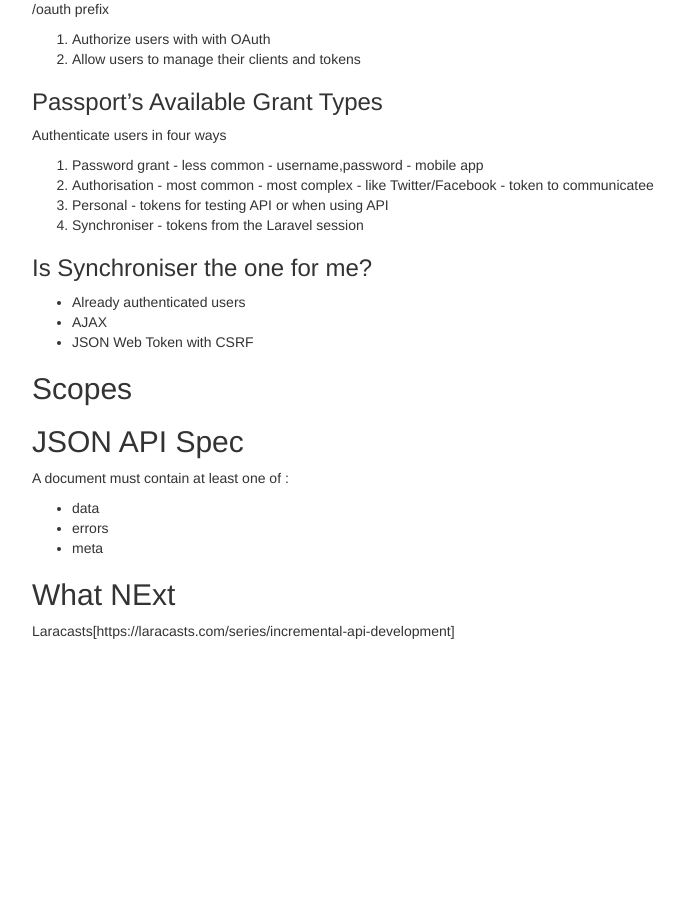
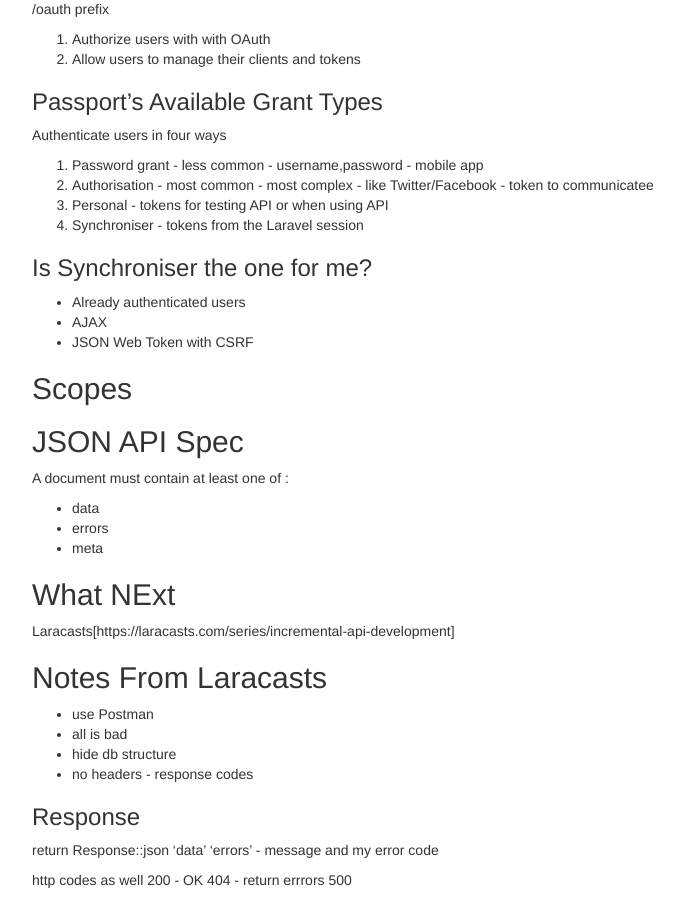
Before and after one commit to ArtisanTinkerer/ArtisanTinkerer.github.io, a Jekyll site: the page built from _posts/2016-12-12-API-Notes.md, in a window 1280 px wide and 900 px high, scrolled down 2002 px. Shown: the whole window, without its empty margins (38-723 px from the left). Built offline with Jekyll 4.4.1, drawn with Linux system fonts in a browser that asks for light colours; before the commit the page ends 2653 px from its top, so only the background shows below that.

Commit message:
Update 2016-12-12-API-Notes.md

```diff
--- a/_posts/2016-12-12-API-Notes.md
+++ b/_posts/2016-12-12-API-Notes.md
@@ -155,3 +155,21 @@
 ## What NExt
 
 Laracasts[https://laracasts.com/series/incremental-api-development]
+
+## Notes From Laracasts
+
+* use Postman
+* all is bad
+* hide db structure
+* no headers - response codes
+
+### Response
+return Response::json
+'data'
+'errors' - message and my error code
+
+
+http codes as well
+200 - OK
+404 - return errrors
+500
```
